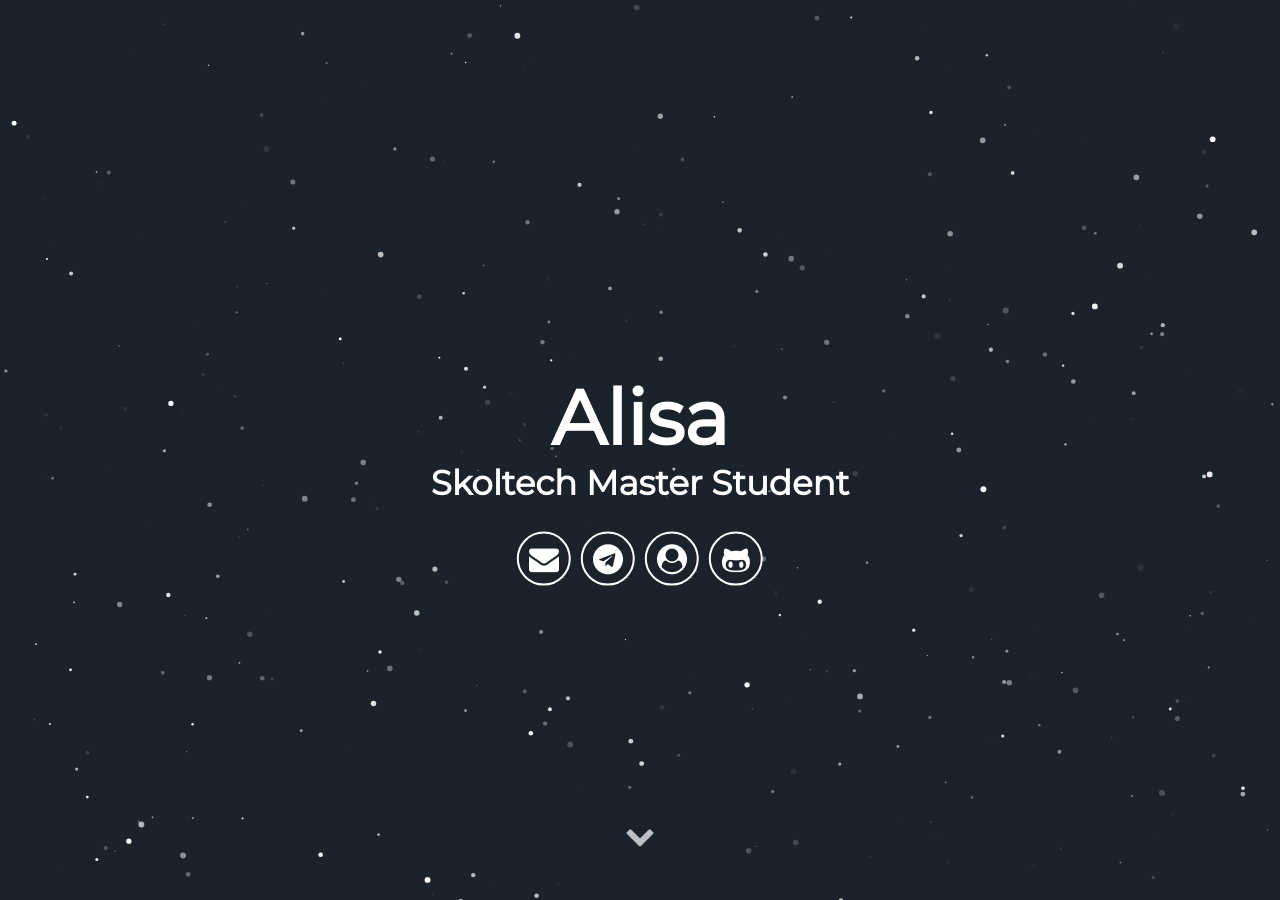
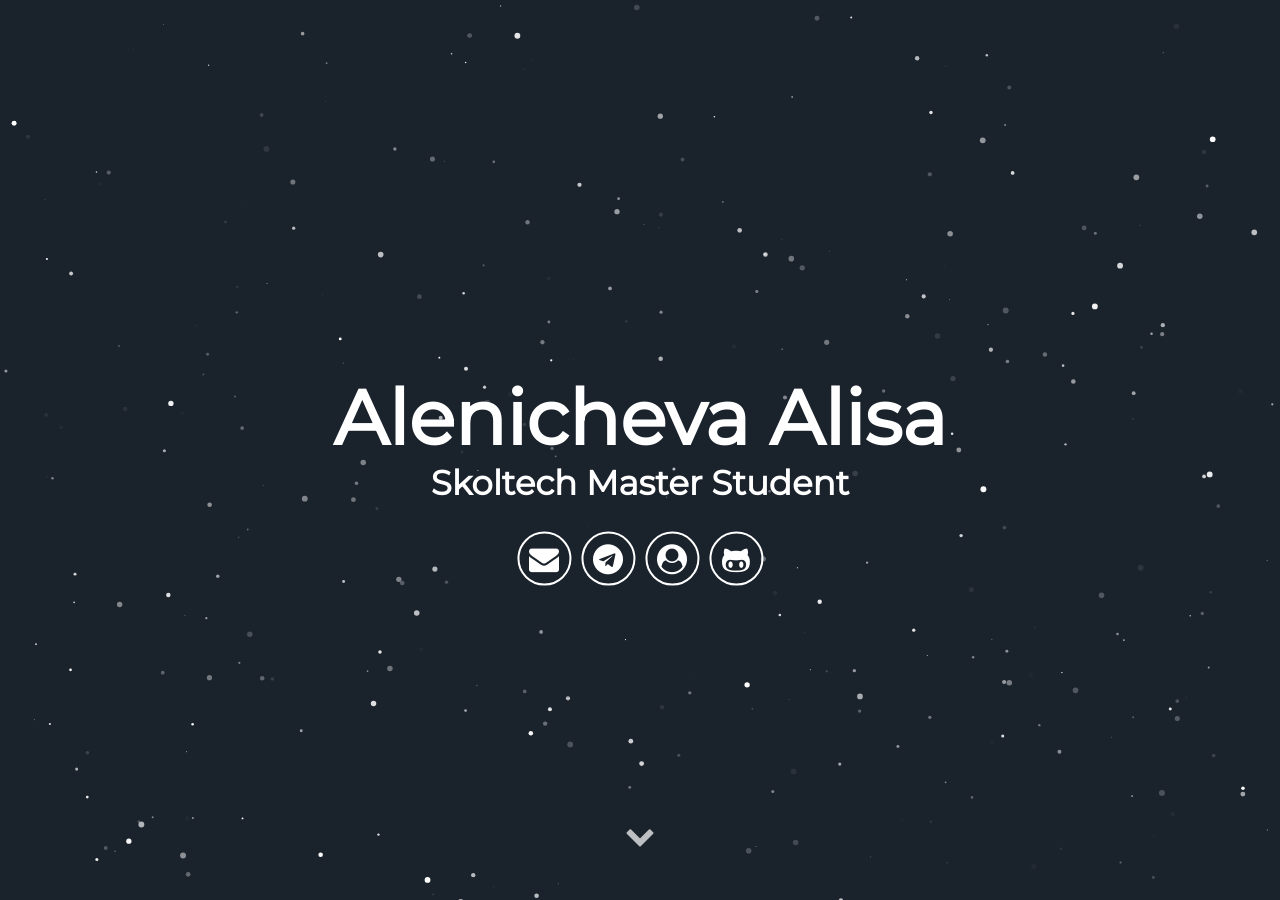
Before and after one commit to korney3/korney3.github.io, a Jekyll site: the page built from index.html, in a window 1280 px wide and 900 px high. Built offline with Jekyll 4.4.1, drawn with Linux system fonts in a browser that asks for light colours; some web fonts are replaced; some of the changed text lies outside the part shown.

Commit message:
Update _config.yml

```diff
--- a/_config.yml
+++ b/_config.yml
@@ -1,11 +1,11 @@
 # Site settings
-title: Alisa
+title: Awesome Page
 description: Resume
 # baseurl: "" # the subpath of your site, e.g. /blog
 # url: "localhost:3000" # the base hostname & protocol for your site e.g. http://willianjusten.com.br
 
 # User settings
-username: Alisa
+username: Alenicheva Alisa
 user_description: Hi there! I'm Master Student in Skoltech, Information Science&Technology program. My professional interests vary from Physics and Biotechnology to Data Science and Design, however at the moment I've rooted in ML&DL applications in Drug Design and Natural Language Processing.
 user_title: Skoltech Master Student
 email: alisa.alenicheva@skoltech.ru
```
